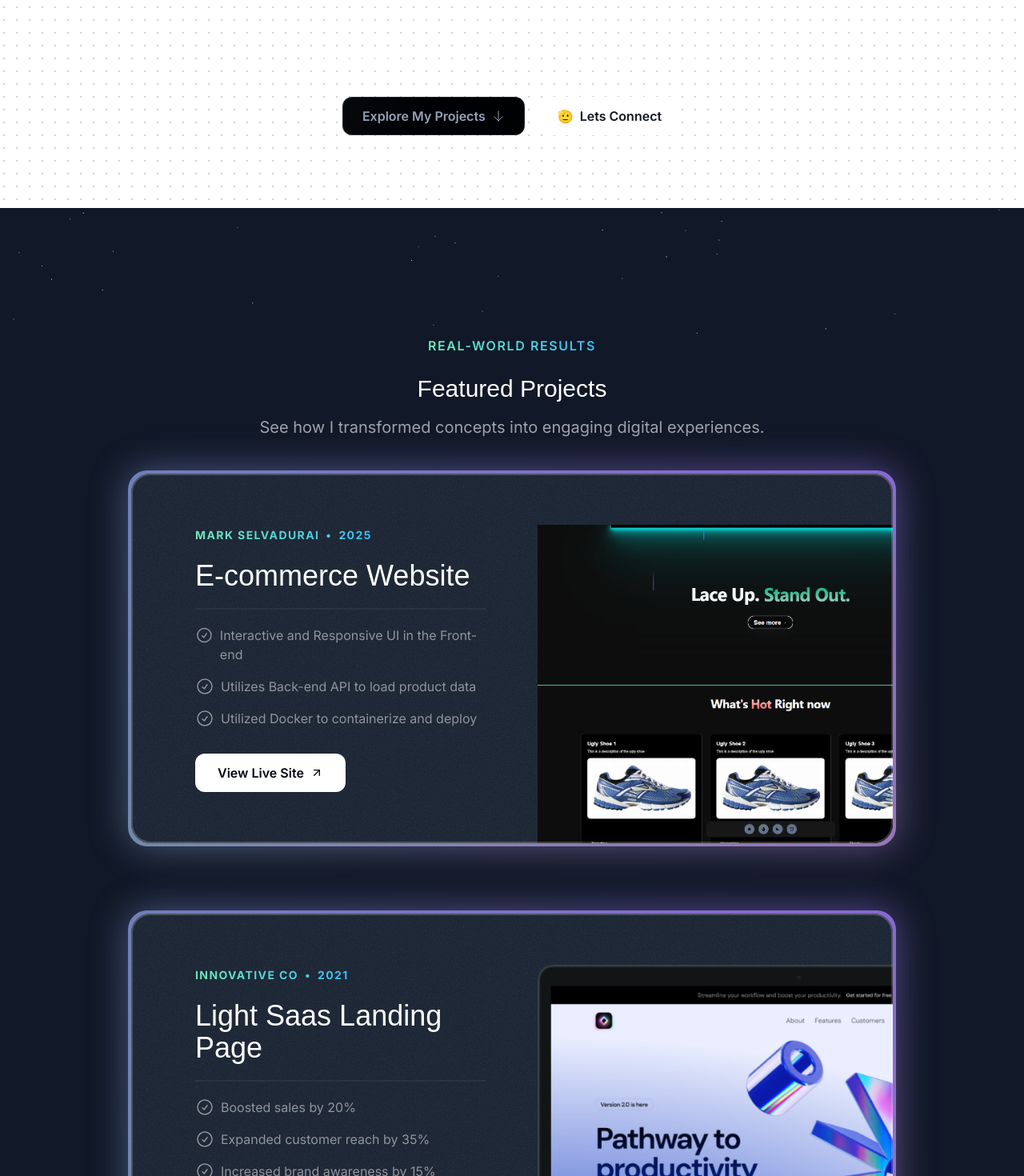
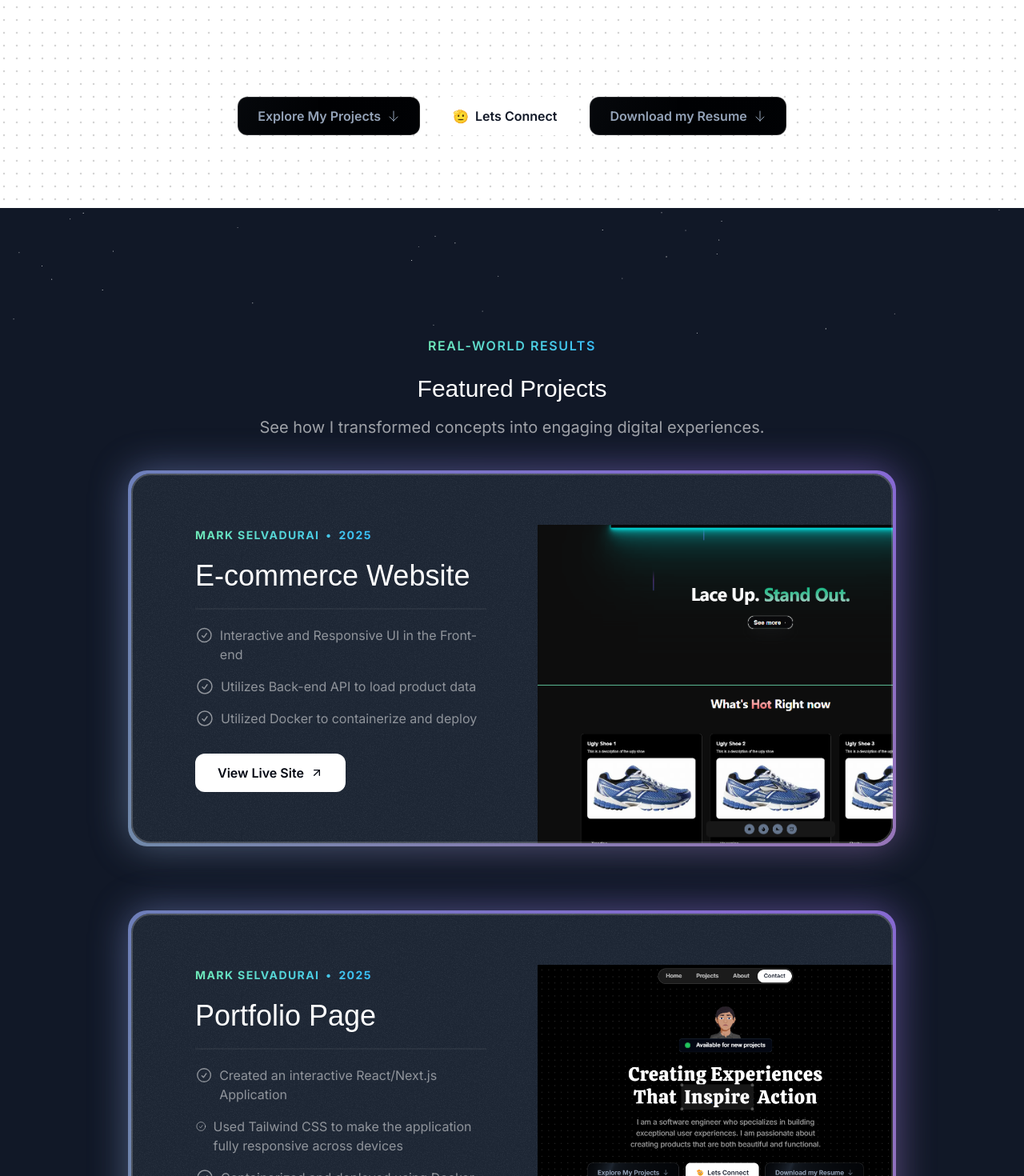
Before and after one commit to markselvadurai/portfolio, a Next.js app: page / in a window 1280 px wide. Shown: the part 380-1850 px from the top of the page at 80% size. Built offline with nearby package versions, Linux system fonts and the light colour scheme; a web font is replaced by a local one.

Commit message:
Polish and add some projects + resume

```diff
--- a/src/sections/Hero.tsx
+++ b/src/sections/Hero.tsx
@@ -50,12 +50,11 @@ export const HeroSection = () => {
 
           <h1 className="md:text-5xl font-serif text-3xl text-center mt-8 tracking-wide">Building Exceptional User Experiences</h1>
           <p className="md:text-lg text-center mt-4 text-white/60">
-            I am a software engineer who specializes in building exceptional user experiences. I am passionate about
-            creating products that are both beautiful and functional.
+          I am a software engineer focused on crafting outstanding user experiences. I’m driven by the passion to design products that seamlessly blend beauty with functionality.
           </p>
         </div>
         <div className="flex flex-col md:flex-row justify-center items-center mt-8 gap-4">
-          <button className="inline-flex items-center gap-2 border border-white/15 px-6 h-12 rounded-xl">
+          <button className="inline-flex items-center gap-2 border border-white/15 px-6 h-12 rounded-xl" onClick={() => document.getElementById("projects")?.scrollIntoView({ behavior: 'smooth' })}>
             <span className="font-semibold">Explore My Work</span>
             <ArrowDown className="size-4" />
           </button>
--- a/src/sections/Hero2.tsx
+++ b/src/sections/Hero2.tsx
@@ -57,14 +57,21 @@ export const HeroSection2 = () => {
             </p>
           </div>
           <div className="flex flex-col md:flex-row justify-center items-center mt-8 gap-4">
-            <button className="h-12 animate-shimmer justify-center rounded-xl border border-slate-800 bg-[linear-gradient(110deg,#000103,45%,#1e2631,55%,#000103)] bg-[length:200%_100%] px-6 font-medium text-slate-400 transition-colors focus:outline-none focus:ring-2 focus:ring-slate-400 focus:ring-offset-2 focus:ring-offset-slate-50 inline-flex items-center gap-2 border-white/15 ">
+            <button className="h-12 animate-shimmer justify-center rounded-xl border border-slate-800 bg-[linear-gradient(110deg,#000103,45%,#1e2631,55%,#000103)] bg-[length:200%_100%] px-6 font-medium text-slate-400 transition-colors focus:outline-none focus:ring-2 focus:ring-slate-400 focus:ring-offset-2 focus:ring-offset-slate-50 inline-flex items-center gap-2 border-white/15 " onClick={() => document.getElementById("projects")?.scrollIntoView({ behavior: 'smooth' })}>
               <span className="font-semibold">Explore My Projects</span>
               <ArrowDown className="size-4" />
             </button>
             <button className="inline-flex items-center gap-2 border border-white bg-white text-gray-900 h-12 px-6 rounded-xl">
               <span className="">🫡</span>
-              <span className="font-semibold"><a href="https://linkedin.com/in/mselvad">Lets Connect</a></span>
+              <span className="font-semibold"><a href="https://linkedin.com/in/mselvad" target="none">Lets Connect</a></span>
             </button>
+            <button className="h-12 animate-shimmer justify-center rounded-xl border border-slate-800 bg-[linear-gradient(110deg,#000103,45%,#1e2631,55%,#000103)] bg-[length:200%_100%] px-6 font-medium text-slate-400 transition-colors focus:outline-none focus:ring-2 focus:ring-slate-400 focus:ring-offset-2 focus:ring-offset-slate-50 inline-flex items-center gap-2 border-white/15 ">
+            <a href='https://docs.google.com/document/d/1iPslmK7ydCnK05wg-BJgIPQIhJRZNujy/export?format=pdf' rel="noopener noreferrer"  download='Mark_Selvadurai.pdf'>
+              <span className="font-semibold">Download my Resume</span>
+              </a>
+              <ArrowDown className="size-4" />
+            </button>
+
           </div>
         </div>
       </div>
--- a/src/sections/Projects.tsx
+++ b/src/sections/Projects.tsx
@@ -11,6 +11,7 @@ import { Card } from "@/components/Card";
 import { BackgroundGradient } from "@/components/ui/background-gradient";
 import { StarsBackground } from "@/components/ui/stars-background";
 import { ShootingStars } from "@/components/ui/shooting-stars";
+import portfolio from "@/assets/images/portfolio.png";
 
 const portfolioProjects = [
   {
@@ -26,16 +27,16 @@ const portfolioProjects = [
     image: ecommerce,
   },
   {
-    company: "Innovative Co",
-    year: "2021",
-    title: "Light Saas Landing Page",
+    company: "Mark Selvadurai",
+    year: "2025",
+    title: "Portfolio Page",
     results: [
-      { title: "Boosted sales by 20%" },
-      { title: "Expanded customer reach by 35%" },
-      { title: "Increased brand awareness by 15%" },
+      { title: "Created an interactive React/Next.js Application" },
+      { title: "Used Tailwind CSS to make the application fully responsive across devices"},
+      { title: "Containerized and deployed using Docker" },
     ],
-    link: "https://youtu.be/7hi5zwO75yc",
-    image: lightSaasLandingPage,
+    link: "https://markselvadurai.com",
+    image: portfolio,
   },
   {
     company: "Quantum Dynamics",
@@ -85,7 +86,7 @@ export const ProjectsSection = () => {
                         </li>
                       ))}
                     </ul>
-                    <a href={project.link}>
+                    <a href={project.link} target="none" rel="noopener noreferrer">
 
                       <button className="bg-white text-gray-950 h-12 w-full rounded-xl font-semibold inline-flex items-center justify-center gap-2 mt-8 md:w-auto px-7">
                         <span>View Live Site</span>
```
Also changed, not shown: src/assets/images/portfolio.png (added), 1 other file (tests, documents, lock files or other folders).
